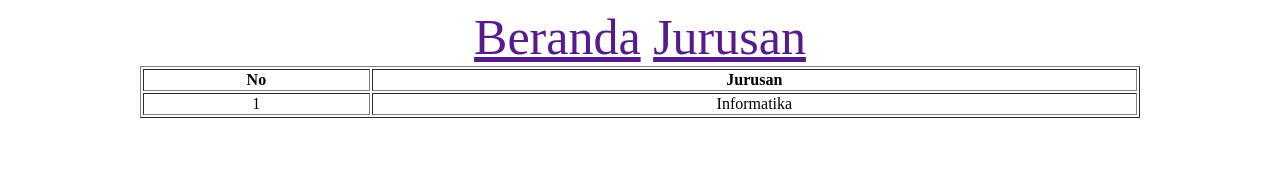
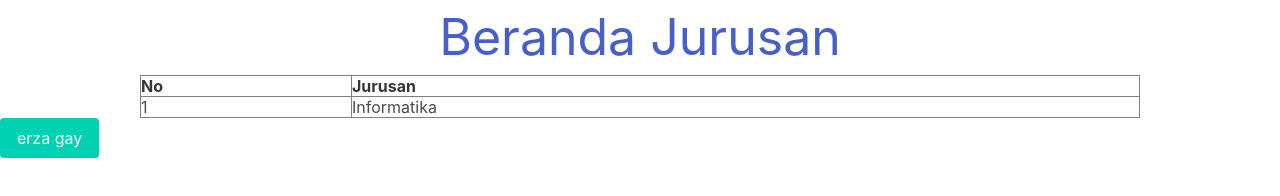
Before and after one commit to haeqal/PROWEB, a plain HTML site: page index.html in a window 1280 px wide. Drawn offline with nearby package versions, Linux system fonts and the light colour scheme.

Commit message:
Update index.html

```diff
--- a/index.html
+++ b/index.html
@@ -1,6 +1,7 @@
 <html>
     <head>
         <title> Website Jurusan ITK </title>
+        <link rel="stylesheet" href="https://cdn.jsdelivr.net/npm/bulma@0.8.0/css/bulma.min.css">
     </head>
 
     <style>
@@ -30,5 +31,6 @@
                 <td>Informatika</td>
             </tr>
         </table>
+        <button class="button is-primary">erza gay</button>
     </body>
 </html>
```
